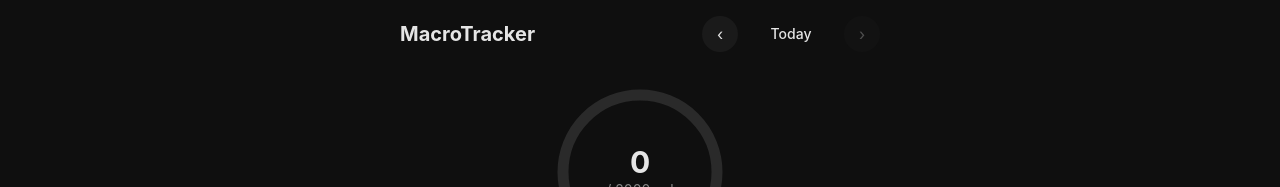
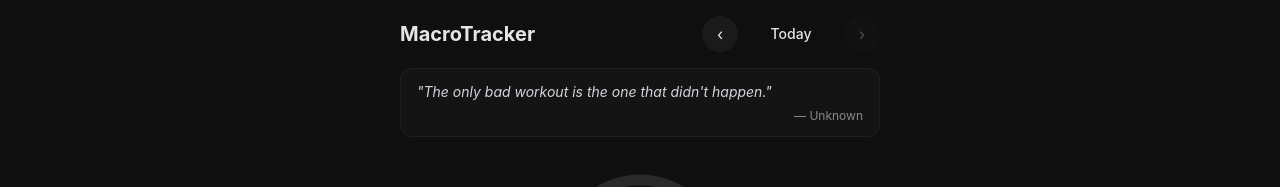
Before and after one commit to shinramenisbae/macrotracker, a React (Vite) app in the folder client/: page / in a window 1280 px wide. Shown: the top 187 px of the page. Built offline with nearby package versions, Linux system fonts and the light colour scheme; no server answers.

Commit message:
feat: daily motivational quote on dashboard

```diff
--- /dev/null
+++ b/client/src/components/DailyQuote.tsx
@@ -0,0 +1,51 @@
+const quotes = [
+  { text: "The only bad workout is the one that didn't happen.", author: "Unknown" },
+  { text: "Take care of your body. It's the only place you have to live.", author: "Jim Rohn" },
+  { text: "You don't have to be extreme, just consistent.", author: "Unknown" },
+  { text: "Your diet is a bank account. Good food choices are good investments.", author: "Bethenny Frankel" },
+  { text: "The food you eat can be either the safest and most powerful form of medicine or the slowest form of poison.", author: "Ann Wigmore" },
+  { text: "Discipline is choosing between what you want now and what you want most.", author: "Abraham Lincoln" },
+  { text: "It's not about perfect. It's about effort.", author: "Jillian Michaels" },
+  { text: "Every meal is a chance to nourish your body.", author: "Unknown" },
+  { text: "Small daily improvements over time lead to stunning results.", author: "Robin Sharma" },
+  { text: "You're only one meal away from being back on track.", author: "Unknown" },
+  { text: "The secret of getting ahead is getting started.", author: "Mark Twain" },
+  { text: "Health is not about the weight you lose, but about the life you gain.", author: "Unknown" },
+  { text: "What you eat in private, you wear in public.", author: "Unknown" },
+  { text: "Motivation is what gets you started. Habit is what keeps you going.", author: "Jim Ryun" },
+  { text: "Don't dig your grave with your own knife and fork.", author: "English Proverb" },
+  { text: "If it was easy, everybody would do it.", author: "Unknown" },
+  { text: "Progress, not perfection.", author: "Unknown" },
+  { text: "The pain of discipline is nothing like the pain of disappointment.", author: "Justin Langer" },
+  { text: "Abs are made in the kitchen.", author: "Unknown" },
+  { text: "You can feel sore tomorrow or you can feel sorry tomorrow. You choose.", author: "Unknown" },
+  { text: "A year from now you'll wish you started today.", author: "Karen Lamb" },
+  { text: "Your body hears everything your mind says. Stay positive.", author: "Unknown" },
+  { text: "Nothing tastes as good as being healthy feels.", author: "Unknown" },
+  { text: "Success is the sum of small efforts repeated day in and day out.", author: "Robert Collier" },
+  { text: "When you feel like quitting, think about why you started.", author: "Unknown" },
+  { text: "The best time to plant a tree was 20 years ago. The second best time is now.", author: "Chinese Proverb" },
+  { text: "Strength does not come from physical capacity. It comes from an indomitable will.", author: "Gandhi" },
+  { text: "One workout at a time. One meal at a time. One day at a time.", author: "Unknown" },
+  { text: "You are what you eat, so don't be fast, cheap, easy, or fake.", author: "Unknown" },
+  { text: "The groundwork for all happiness is good health.", author: "Leigh Hunt" },
+  { text: "Fall seven times, stand up eight.", author: "Japanese Proverb" },
+];
+
+function getDayOfYear(): number {
+  const now = new Date();
+  const start = new Date(now.getFullYear(), 0, 0);
+  const diff = now.getTime() - start.getTime();
+  return Math.floor(diff / (1000 * 60 * 60 * 24));
+}
+
+export default function DailyQuote() {
+  const quote = quotes[getDayOfYear() % quotes.length];
+
+  return (
+    <div className="px-4 py-3 rounded-xl bg-dark-card/50 border border-dark-border/50 mb-4">
+      <p className="text-sm text-gray-300 italic leading-relaxed">"{quote.text}"</p>
+      <p className="text-xs text-dark-muted mt-1 text-right">— {quote.author}</p>
+    </div>
+  );
+}
--- a/client/src/pages/Dashboard.tsx
+++ b/client/src/pages/Dashboard.tsx
@@ -7,6 +7,7 @@ import { useGoals } from '../hooks/useGoals';
 import { getEntries, getSummary } from '../lib/api';
 import { todayStr, addDays, friendlyDate } from '../lib/utils';
 import type { FoodEntry, DailySummary } from '../types';
+import DailyQuote from '../components/DailyQuote';
 
 export default function Dashboard() {
   const navigate = useNavigate();
@@ -61,6 +62,9 @@ export default function Dashboard() {
         </div>
       </div>
 
+      {/* Daily motivation */}
+      {date === todayStr() && <DailyQuote />}
+
       {/* Calorie ring */}
       <CalorieRing current={summary.calories} goal={goals.calories} />
 
```
